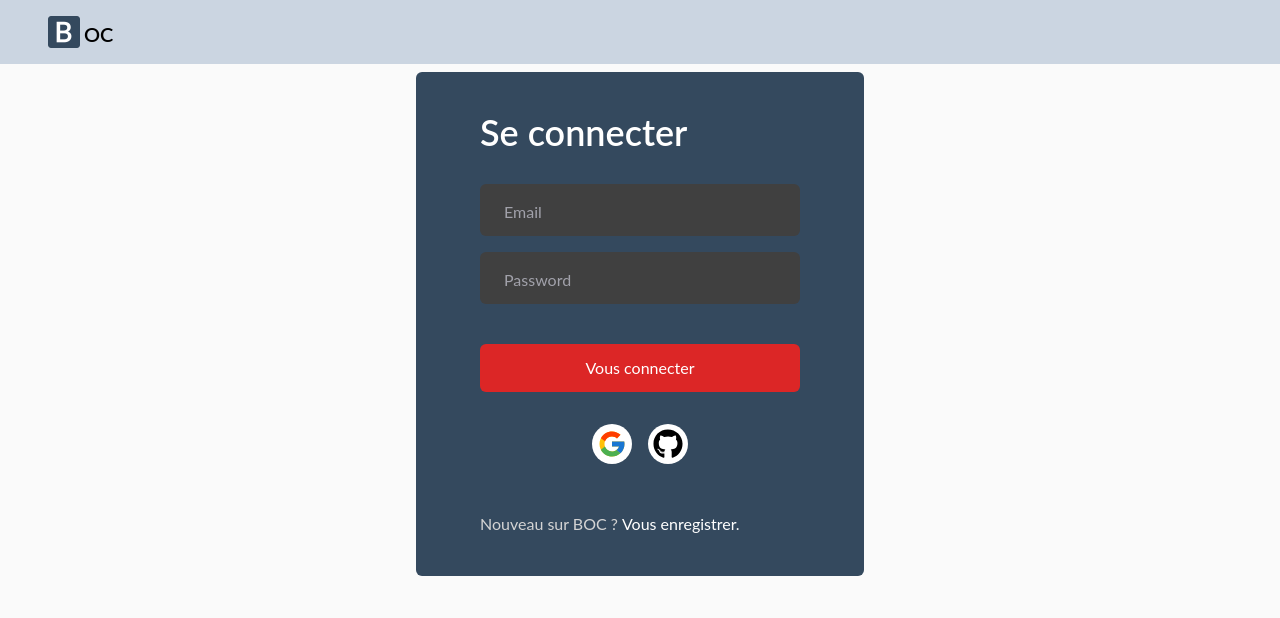
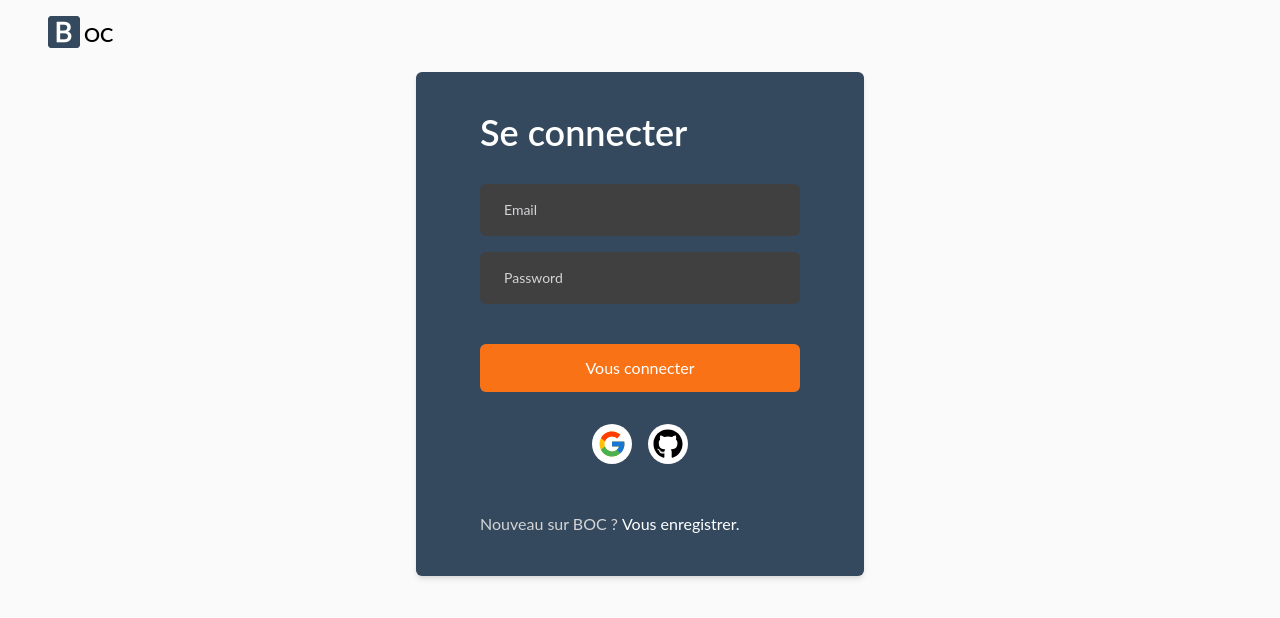
Before and after one commit to erischon/project-boc, a Next.js app: page /auth in a window 1280 px wide. Shown: the top 618 px of the page. Built offline with nearby package versions, Linux system fonts and the light colour scheme.

Commit message:
ui design

```diff
--- a/components/Input.tsx
+++ b/components/Input.tsx
@@ -22,7 +22,7 @@ const Input: React.FC<InputProps> = ({ id, onChange, value, label, type }) => {
 
       <label
         htmlFor={id}
-        className="absolute text-md text-zinc-400 duration-150 transform -translate-y-3 scale-75 top-4 z-10 origin-[0] left-6 peer-placeholder-shown:scale-100 peer-placeholder-shown:translate-y-0 peer-focus-scale-75 peer-focus:-translate-y-3"
+        className="absolute text-sm text-zinc-300 duration-150 transform -translate-y-3 scale-75 top-4 z-10 origin-[0] left-6 peer-placeholder-shown:scale-100 peer-placeholder-shown:translate-y-0 peer-focus-scale-75 peer-focus:-translate-y-3"
       >
         {label}
       </label>
--- a/pages/auth.tsx
+++ b/pages/auth.tsx
@@ -53,13 +53,13 @@ export default function Auth() {
   return (
     <div className="relative h-full w-full bg-no-repeat bg-center bg-fixed bg-cover">
       <div className="bg-white w-full h-full lg:bg-opacity-50">
-        <nav className="px-12 py-4 flex items-end gap-1 bg-slate-300">
+        <nav className="px-12 py-4 flex items-end gap-1">
           <img src="/images/logo.png" alt="logo" className="h-8" />
           <span className="text-xl font-semibold">OC</span>
         </nav>
 
-        <div className="flex justify-center">
-          <div className="bg-[var(--color-primary)] bg-opacity-30 px-16 py-10 self-center mt-2 lg:w-2/5 lg:max-w-md rounded-md w-full">
+        <div className="flex justify-center mx-4">
+          <div className="bg-[var(--color-primary)] bg-opacity-30 px-16 py-10 self-center mt-2 lg:w-2/5 lg:max-w-md rounded-md w-full shadow-md">
             <h2 className="text-white text-4xl mb-8 font-semibold">
               {variant === "login" ? "Se connecter" : "S'enregistrer"}
             </h2>
@@ -100,7 +100,7 @@ export default function Auth() {
 
             <button
               onClick={variant === "login" ? login : register}
-              className="bg-red-600 py-3 text-white rounded-md w-full mt-10 hover:bg-red-700 transition"
+              className="bg-orange-500 py-3 text-white rounded-md w-full mt-10 hover:bg-orange-600 transition"
             >
               {variant === "login" ? "Vous connecter" : "Vous enregistrer"}
             </button>
```
